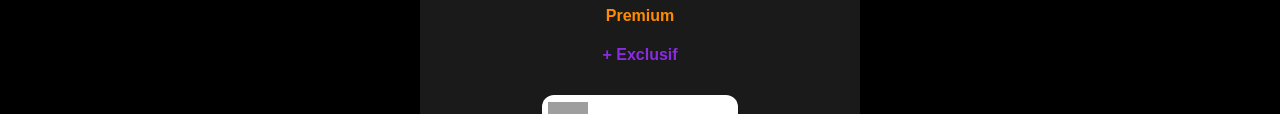
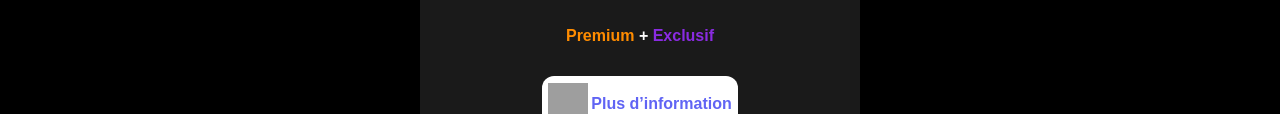
Before and after one commit to NeverOver52/NeverOverSell, a plain HTML site: page index.html in a window 1280 px wide. Both pictures are taken after a click on the button "Premium". Shown: the part 439-553 px from the top of the page. Drawn offline with Linux system fonts and the light colour scheme; grey boxes are pictures that could not be loaded.

Commit message:
Add files via upload

```diff
--- a/index.html
+++ b/index.html
@@ -352,9 +352,8 @@
     <div class="popup-content">
       <span class="close" onclick="closePopup()">&times;</span>
       <img src="https://em-content.zobj.net/source/telegram/386/gem-stone_1f48e.webp" alt="Gem" style="width:200px;">
-      <h3>Achète le VIP maintenant pour accéder à tout le contenu !</h3>
-      <h4 style="color: #ff8c00; font-weight: bold;">Premium</h4>
-      <h4 style="color: #8a2be2; font-weight: bold;">+ Exclusif</h4>
+      <h3>Achète le VIP maintenant pour accéder à tout le contenu !</h3>
+      <h4 style="color: #ff8c00; font-weight: bold;">Premium <span style="color: white;">+ </span><span style="color: #8a2be2; font-weight: 900;">Exclusif</span></h4>
       <a href="https://discord.com/invite/KSvDsNDmZp" class="button" target="_blank" rel="noopener"
          style="background:white;color:#6064f4;display:inline-flex;
                 align-items:center;gap:3px;padding:2px 6px;
@@ -368,18 +367,21 @@
   </div>
 
   <script>
+    // Tableau des vidéos gratuites
     const freeVideos = [
       { title: "Mia Kalifa", description: "Gratuit", img: "https://m.media-amazon.com/images/M/MV5BZjA0MDgyYmItNzkzMC00OTM2LThlYzktMWMxZWU3ZGNkNDI3XkEyXkFqcGc@._V1_FMjpg_UX1000_.jpg", url: "https://www.xnxx.com/porn-maker/mia-khalifa" },
       { title: "Lana Rhoades", description: "Gratuit", img: "https://images.ladbible.com/resize?type=webp&quality=70&width=3840&fit=contain&gravity=auto&url=https://images.ladbiblegroup.com/v3/assets/bltcd74acc1d0a99f3a/bltadcb6a80e5ba1eaa/6849c0c7bfae80403e8ce4af/lana-rhoades-adult-industry.png", url: "https://fr.xvideos.com/pornstars/lana-rhoades" },
-      // Ajoute tes vidéos gratuites ici...
+      // Ajouter d'autres vidéos gratuites ici
     ];
 
+    // Tableau des vidéos Premium
     const premiumVideos = [
       { title: "Sophie Rain", description: "Premium", img: "https://c4.wallpaperflare.com/wallpaper/497/1006/568/women-model-women-outdoors-red-dress-tattoo-hd-wallpaper-preview.jpg" },
       { title: "Aishah Sofey", description: "Premium", img: "https://imgs.search.brave.com/RHTRGJsYDz1yg2VVEddADoa2AfP7csCxyADFS6FNU7A/rs:fit:860:0:0:0/g:ce/aHR0cHM6Ly93d3cu/bXVuZG9kZXBvcnRp/dm8uY29tL3VzL2Zp/bGVzL2NvbnRlbnRf/aW1hZ2VfbW9iaWxl/X2ZpbHRlci91cGxv/YWRzLzIwMjQvMTEv/MTAvNjczMDc4ZmQx/YzRhNC5wbmc", url: "https://example2.com" },
-      // Ajoute tes vidéos premium ici...
+      // Ajouter d'autres vidéos Premium ici
     ];
 
+    // Tableau des vidéos Exclusif (identiques aux Premium)
     const exclusifVideos = premiumVideos.map(v => {
       return {
         title: v.title,
@@ -389,6 +391,7 @@
       };
     });
 
+    // Fonction pour créer une vignette gratuite (lien)
     function createFreeCard(video) {
       const a = document.createElement('a');
       a.href = video.url;
@@ -405,6 +408,7 @@
       return a;
     }
 
+    // Fonction pour créer une vignette Premium
     function createPremiumCard(video) {
       const div = document.createElement('div');
       div.className = "video-card premium";
@@ -419,6 +423,7 @@
       return div;
     }
 
+    // Fonction pour créer une vignette Exclusif
     function createExclusifCard(video) {
       const div = document.createElement('div');
       div.className = "video-card exclusif";
```
